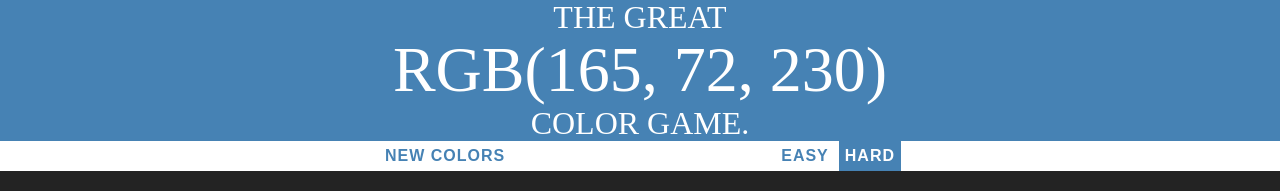
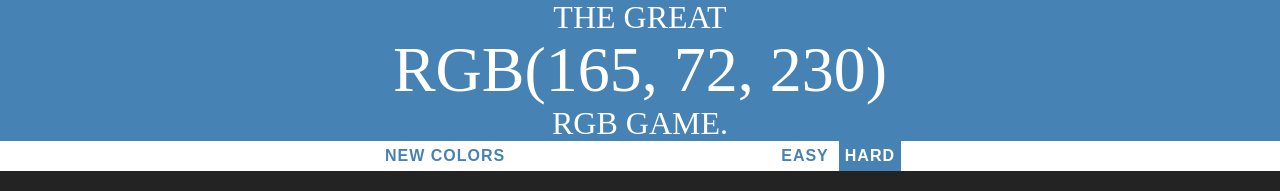
Before and after one commit to Norm-crazy/Colors, a plain HTML site: page index.html in a window 1280 px wide. Shown: the top 191 px of the page. Drawn offline with Linux system fonts and the light colour scheme.

Commit message:
Update index.html

```diff
--- a/index.html
+++ b/index.html
@@ -8,7 +8,7 @@
 	<h1>The Great <br>
 		<span id="colorDisplay">RGB</span>
 		<br>
-		 Color Game.</h1>
+		 RGB Game.</h1>
   <div id="stripe">
   	<button id="reset">New Colors</button>
   	<span id="message"></span>
```
